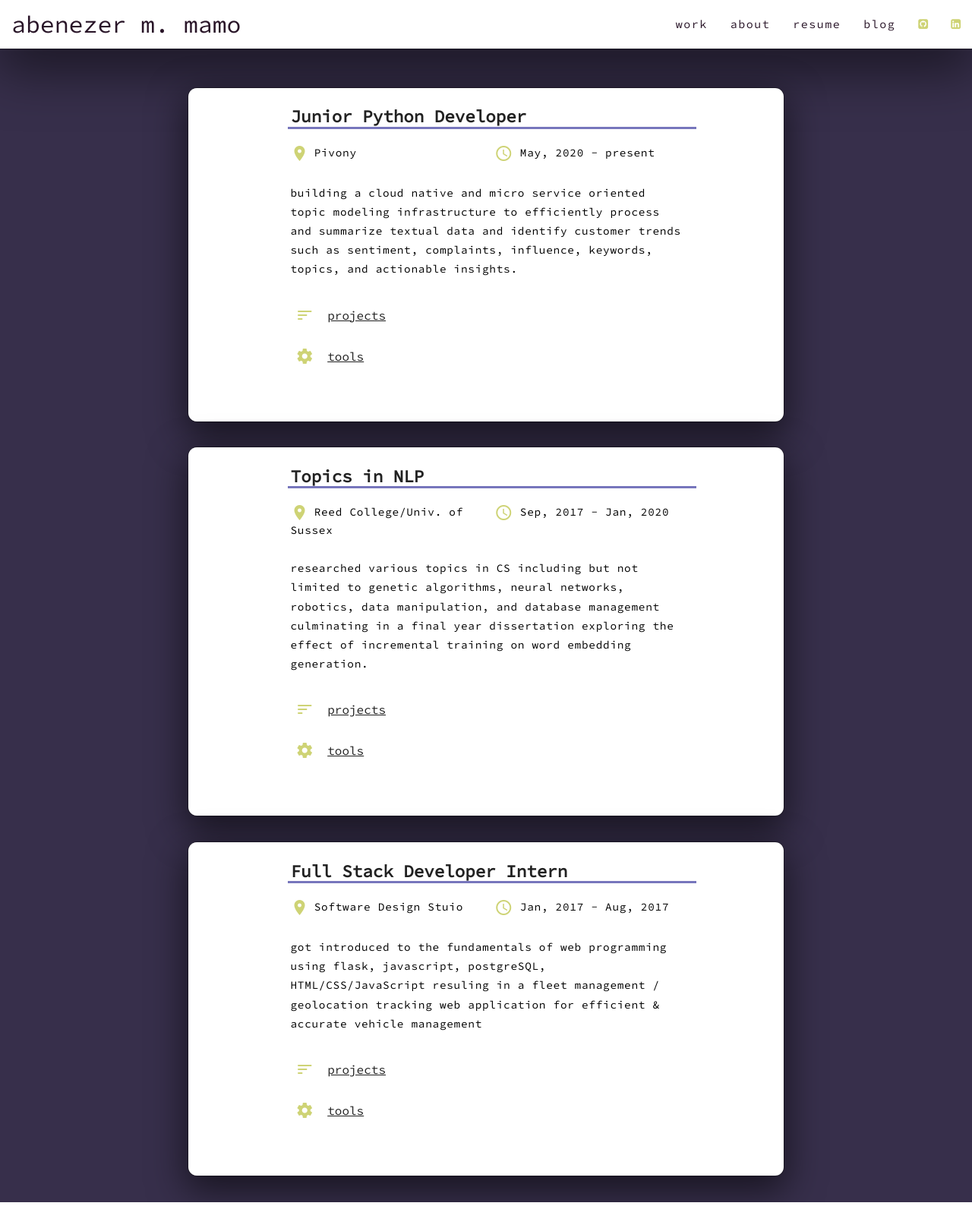
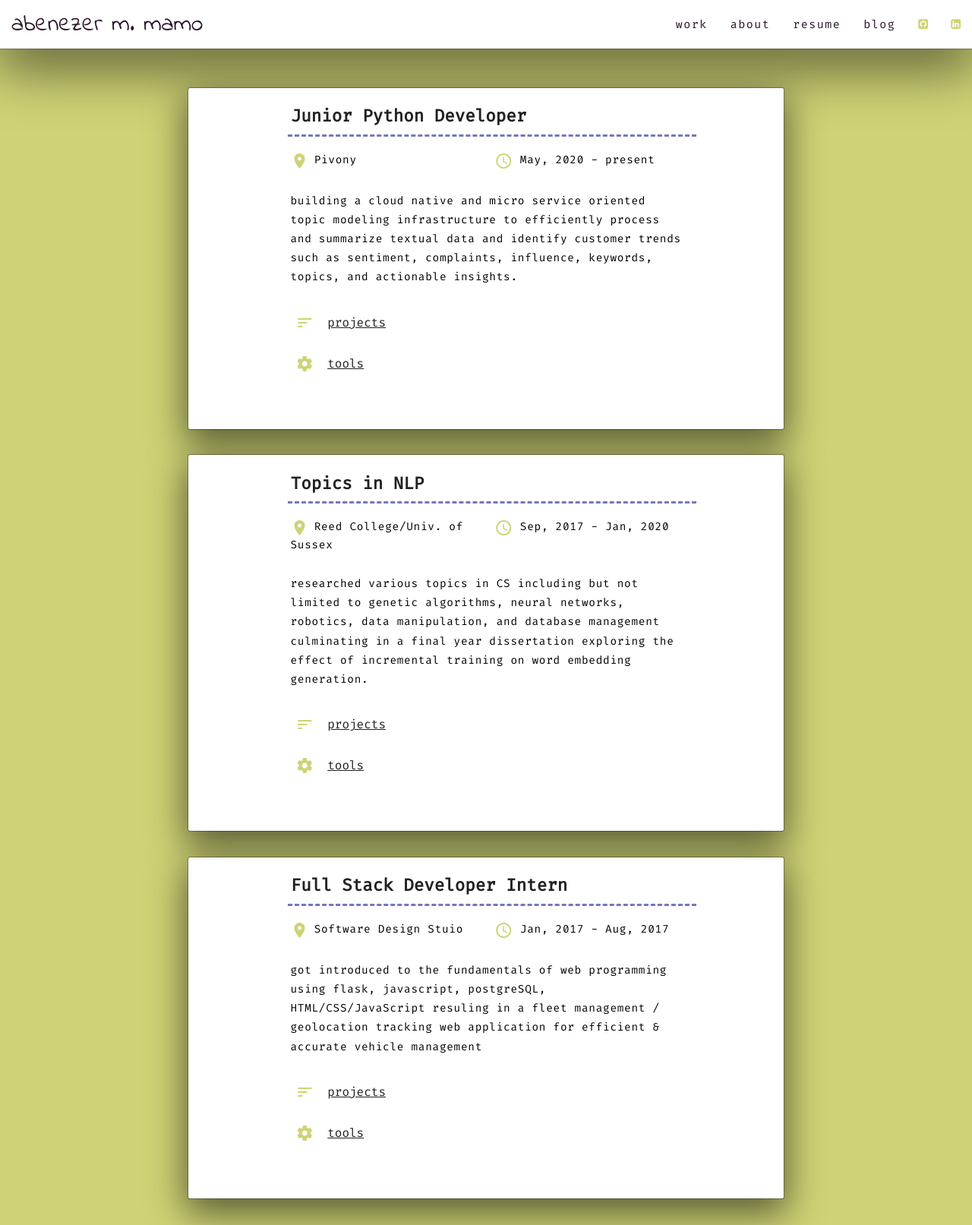
Before and after one commit to a6enez3r/portfolio, a Flask app: page / in a window 1280 px wide. Shown: the whole page at 76% size. Before the commit the page ends 1583 px from the top, so only its background shows below. Run offline with Flask 2, Linux system fonts and the light colour scheme.

Commit message:
updated background color & fonts. position spacing

```diff
--- a/app/static/css/main.css
+++ b/app/static/css/main.css
@@ -1,14 +1,12 @@
-@import url("https://fonts.googleapis.com/css?family=Open+Sans|Slabo+27px");
-@import url("https://fonts.googleapis.com/css?family=Raleway");
-@import url("https://fonts.googleapis.com/css2?family=Source+Code+Pro:ital,wght@0,200;0,400;1,200&display=swap");
+@import url("https://fonts.googleapis.com/css2?family=Fira+Code&family=Indie+Flower&display=swap");
 
 /* body */
 body {
-  background-color: #372f4b;
+  background-color: #ced375;
   text-align: center;
   height: 100vh;
   width: 100vw;
-  font-family: "Source Code Pro", monospace;
+  font-family: "Fira Code", monospace;
   text-rendering: optimizelegibility;
   -webkit-font-smoothing: antialiased;
   -moz-osx-font-smoothing: grayscale;
@@ -25,6 +23,7 @@ nav {
   color: #291528 !important;
   left: 15px !important;
   transition: 0.5s;
+  font-family: "Indie Flower", cursive;
 }
 
 .brand-logo:hover {
@@ -83,7 +82,6 @@ nav {
 .card-panel {
   margin-top: 2.5% !important;
   background: #ffffff !important;
-  border-radius: 0.75rem !important;
   box-shadow: 0 16px 48px 4px rgba(0, 0, 0, 0.56), 0 0 0 1px rgba(0, 0, 0, 0.3) !important;
   text-align: left !important;
 }
@@ -102,7 +100,8 @@ nav {
   font-size: 1.5rem;
   font-weight: 600;
   padding: 3.5px !important;
-  border-bottom: 3px solid #7776bc;
+  border-bottom: 3px dashed #7776bc;
+  padding-bottom: 2.5% !important;
   margin-left: 1.5% !important;
 }
 
```
